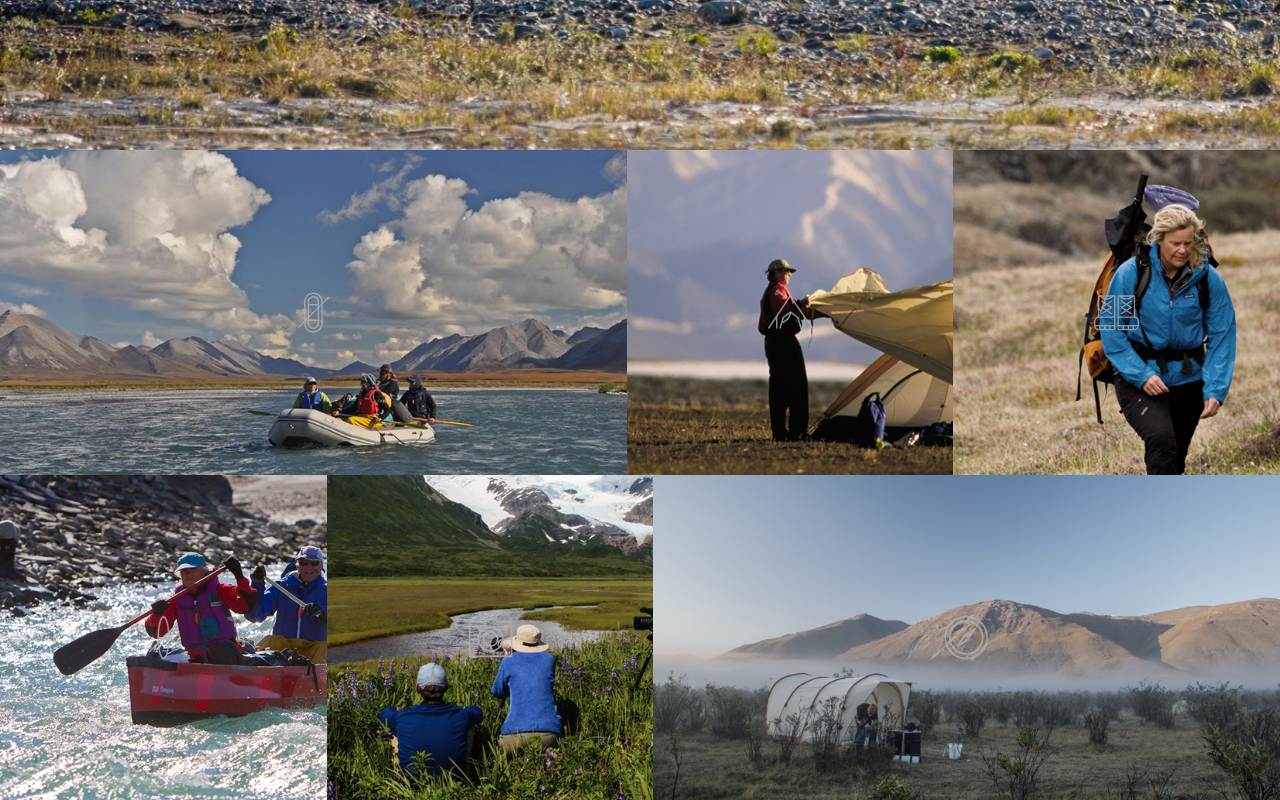
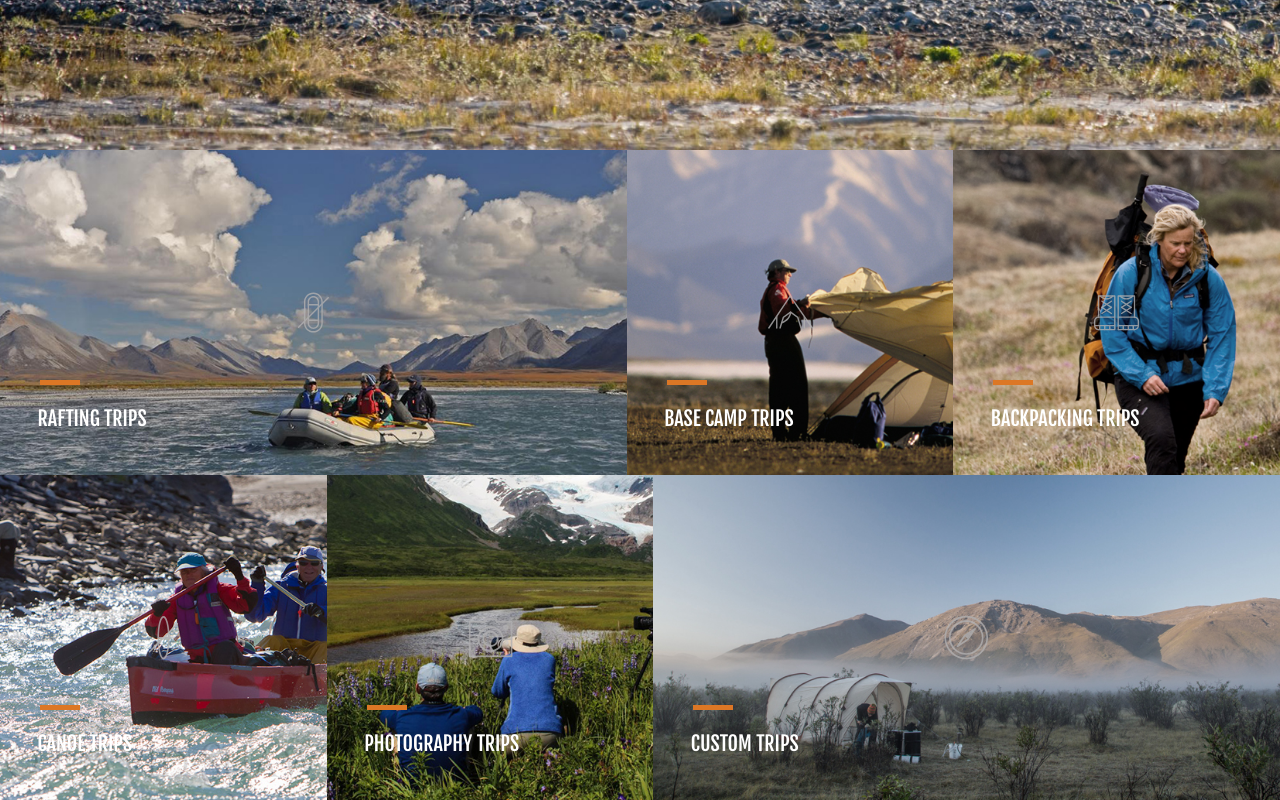
Before and after one commit to gitmichelle/arctic-wild, a plain HTML site: page index.html in a window 1280 px wide. Shown: the part 650-1450 px from the top of the page. Drawn offline with Linux system fonts and the light colour scheme.

Commit message:
add border and text to flexbox gallery

```diff
--- a/index.html
+++ b/index.html
@@ -54,31 +54,44 @@
         <div class="circle">
           <img src="img/icon-raft.svg" alt=""/>
         </div>
+        <div class="box-line"></div>
+        <div class="box-text">RAFTING TRIPS</div>
       </div>
       <div class="box">
         <div class="circle">
           <img src="img/icon-basecamp.svg" alt=""/>
         </div>
+        <div class="box-line"></div>
+        <div class="box-text">BASE CAMP TRIPS</div>
+
       </div>
       <div class="box">
         <div class="circle">
           <img src="img/icon-backpack.svg" alt=""/>
         </div>
+        <div class="box-line"></div>
+        <div class="box-text">BACKPACKING TRIPS</div>
       </div>
       <div class="box">
         <div class="circle">
           <img src="img/icon-canoe.svg" alt=""/>
         </div>
+        <div class="box-line"></div>
+        <div class="box-text">CANOE TRIPS</div>
       </div>
       <div class="box">
         <div class="circle">
           <img src="img/icon-photo.svg" alt=""/>
         </div>
+        <div class="box-line"></div>
+        <div class="box-text">PHOTOGRAPHY TRIPS</div>
       </div>
       <div class="box">
         <div class="circle">
           <img src="img/icon-custom.svg" alt=""/>
         </div>
+        <div class="box-line"></div>
+        <div class="box-text">CUSTOM TRIPS</div>
       </div>
     </div>
   </body>
--- a/scss/_variables.scss
+++ b/scss/_variables.scss
@@ -1,12 +1,14 @@
 $white: rgb(255, 255, 255);
 $orange: #dc7725;
+$tan: #d1d1c9;
 
+// breakpoints
+$brkpoint-sm:  1px;
+$brkpoint-md:  599px;
+$brkpoint-lg:  1100px;
+
+// extends
 
 %flex {
   display: flex;
 }
-
-// breakpoints
-$brkpoint-sm:  1px;
-$brkpoint-md:  768px;
-$brkpoint-lg:  1100px;
--- a/scss/app.scss
+++ b/scss/app.scss
@@ -207,6 +207,36 @@ a {
     background-size: cover;
     overflow: hidden;
     cursor: pointer;
+    position: relative;
+    @include mq(small) {
+      border-top: 20px;
+      border-bottom: 0;
+      border-left: 20px;
+      border-right: 20px;
+      border-color: $tan;
+      border-style: solid;
+      &:nth-child(6) {
+        border-bottom: 20px;
+        border-style: solid;
+        border-color: $tan;
+      }
+    }
+    .box-line {
+      height: em(5px);
+      width: em(40px);
+      background-color: $orange;
+      position: absolute;
+      left: em(40px);
+      bottom: em(80px);
+      margin-bottom: em(10px);
+    }
+    .box-text {
+      color: $white;
+      position: absolute;
+      left: em(30px);
+      bottom: em(35px);
+      font-size: em(20px);
+    }
     .circle {
       background-image: url("../img/bg-gallery-button.png");
       border-radius: 50%/50%;
```
Also changed, not shown: css/app.css, 1 other file.
